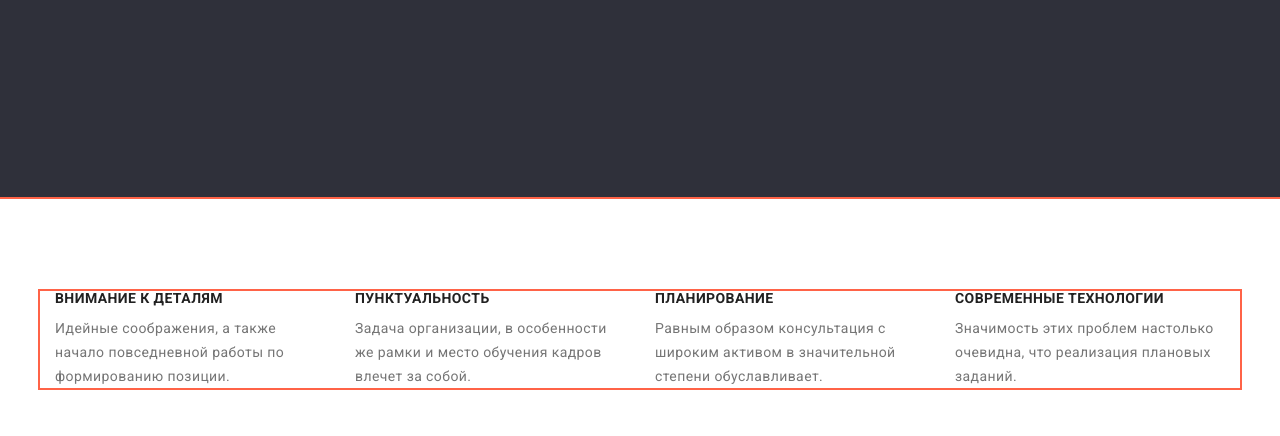
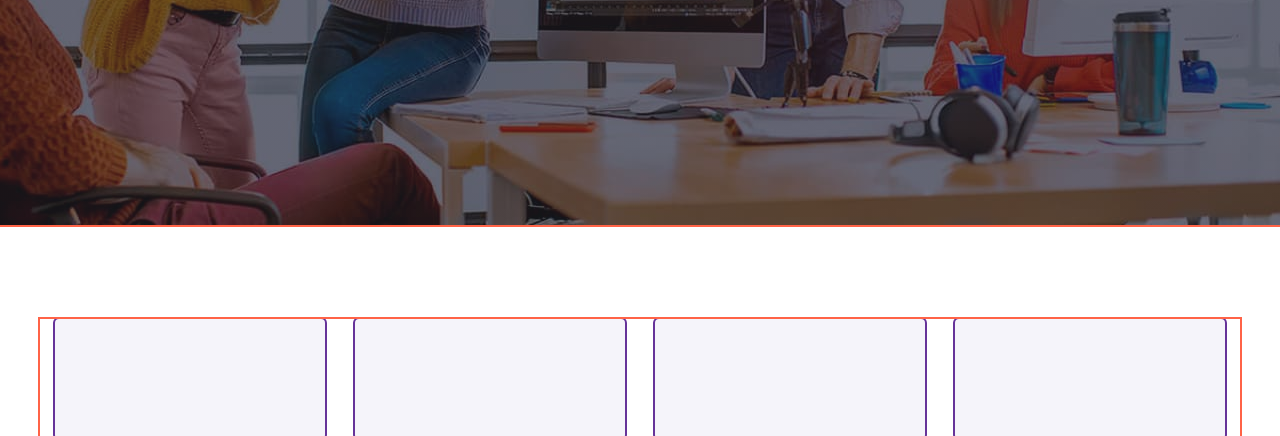
Before and after one commit to Se1ena/goit-markup-hw-04, a plain HTML site: page index.html in a window 1280 px wide. Shown: the part 457-893 px from the top of the page. Drawn offline with nearby package versions, Linux system fonts and the light colour scheme.

Commit message:
Додає стилі елементам (іконкам)

```diff
--- a/css/styles.css
+++ b/css/styles.css
@@ -201,6 +201,18 @@ header {
 
   background-color: #2f303a;
 
+  max-width: 1600px;
+  height: 600px;
+  margin-left: auto;
+  margin-right: auto;
+
+ background-image: linear-gradient(to right,
+ rgba(47, 48, 58, 0.4),
+ rgba(47, 48, 58, 0.4)),
+  url(../images/Hero/img.jpg);
+  background-repeat: no-repeat;
+  background-position: center;
+  background-size: cover;
   outline: 2px solid tomato;
 }
 
@@ -323,6 +335,42 @@ header {
 .feature-list {
   display: flex;
 }
+
+/*---Icons---*/
+
+.list-item::before{
+  display: block;
+  content:'';
+
+  height: 120px;
+  background-size: contain;
+  background-repeat: no-repeat;
+  background-position: center;
+  background-color: #F5F4FA;
+  border-radius: 4px;
+
+  outline: 2px solid rebeccapurple;
+}
+
+.icon-antenna::before {
+  background-image: /*url("../images/features/antenna.svg")*/;
+ }
+
+.icon-clock::before {
+  background-image: /*url("../images/features/clock.svg")/*;
+}
+
+.icon-diagram::before {
+  background-image: /*url("../images/features/diagram.svg")/*;
+}
+
+.icon-astronaut::before {
+  background-image: /*url("../images/features/astronaut.svg")/*;
+}
+
+
+
+
 
 /* Чем мы занимаемся */
 
--- a/index.html
+++ b/index.html
@@ -75,26 +75,26 @@
         <div class="container">
           <h2 class="section-title exclusive">Особенности</h2>
           <ul class="feature-list list">
-            <li class="list-item">
+            <li class="list-item icon-antenna">
               <h3 class="title">Внимание к деталям</h3>
               <p class="text">
                 Идейные соображения, а также начало повседневной работы по
                 формированию позиции.
               </p>
             </li>
-            <li class="list-item">
+            <li class="list-item icon-clock">
               <h3 class="title">Пунктуальность</h3>
               <p class="text">
                 Задача&nbsp;организации,&nbsp;в&nbsp;особенности же&nbsp;рамки&nbsp;и&nbsp;место&nbsp;обучения&nbsp;кадров влечет за собой.
               </p>
             </li>
-            <li class="list-item">
+            <li class="list-item icon-diagram">
               <h3 class="title">Планирование</h3>
               <p class="text">
                 Равным образом консультация с широким&nbsp;активом&nbsp;в&nbsp;значительной степени обуславливает.
               </p>
             </li>
-            <li class="list-item">
+            <li class="list-item icon-astronaut">
               <h3 class="title">Современные технологии</h3>
               <p class="text">
                 Значимость&nbsp;этих&nbsp;проблем&nbsp;настолько очевидна,&nbsp;что&nbsp;реализация&nbsp;плановых заданий.
```
Also changed, not shown: images/hero/img.jpg (added).
